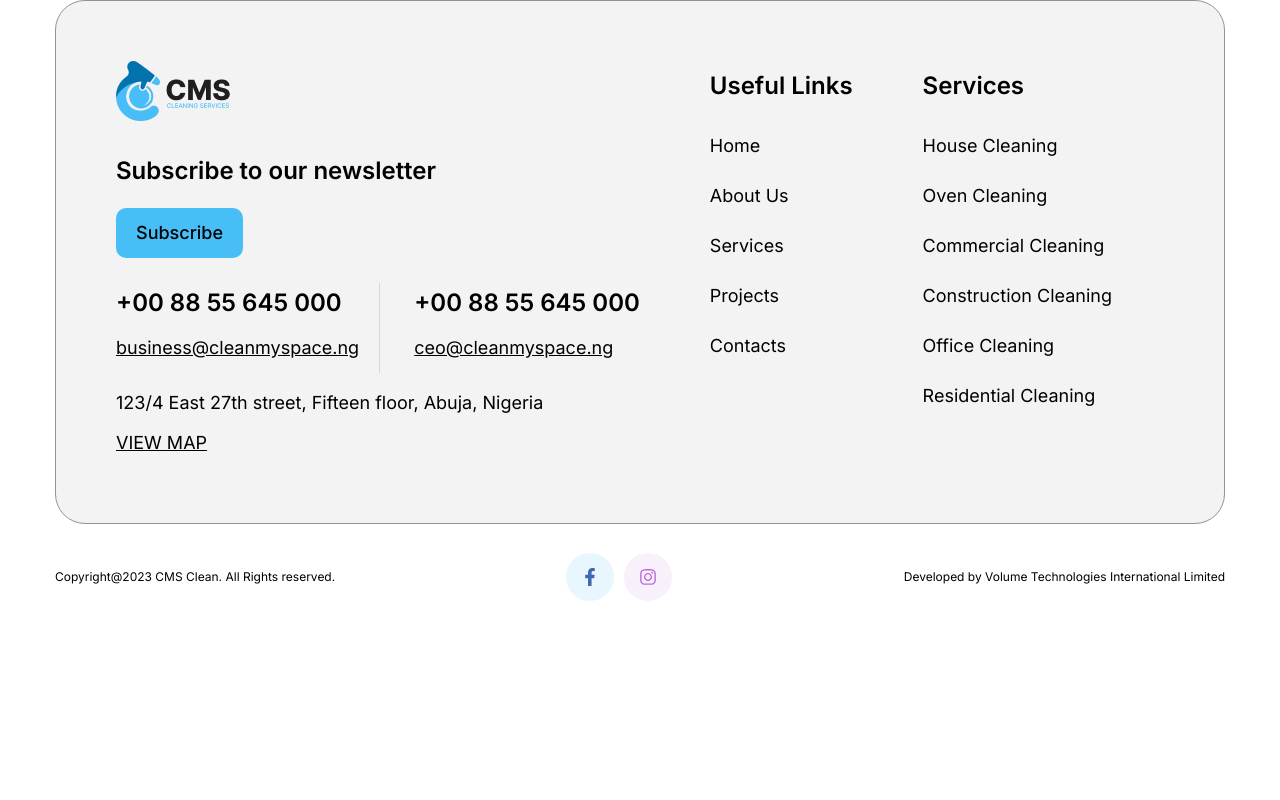
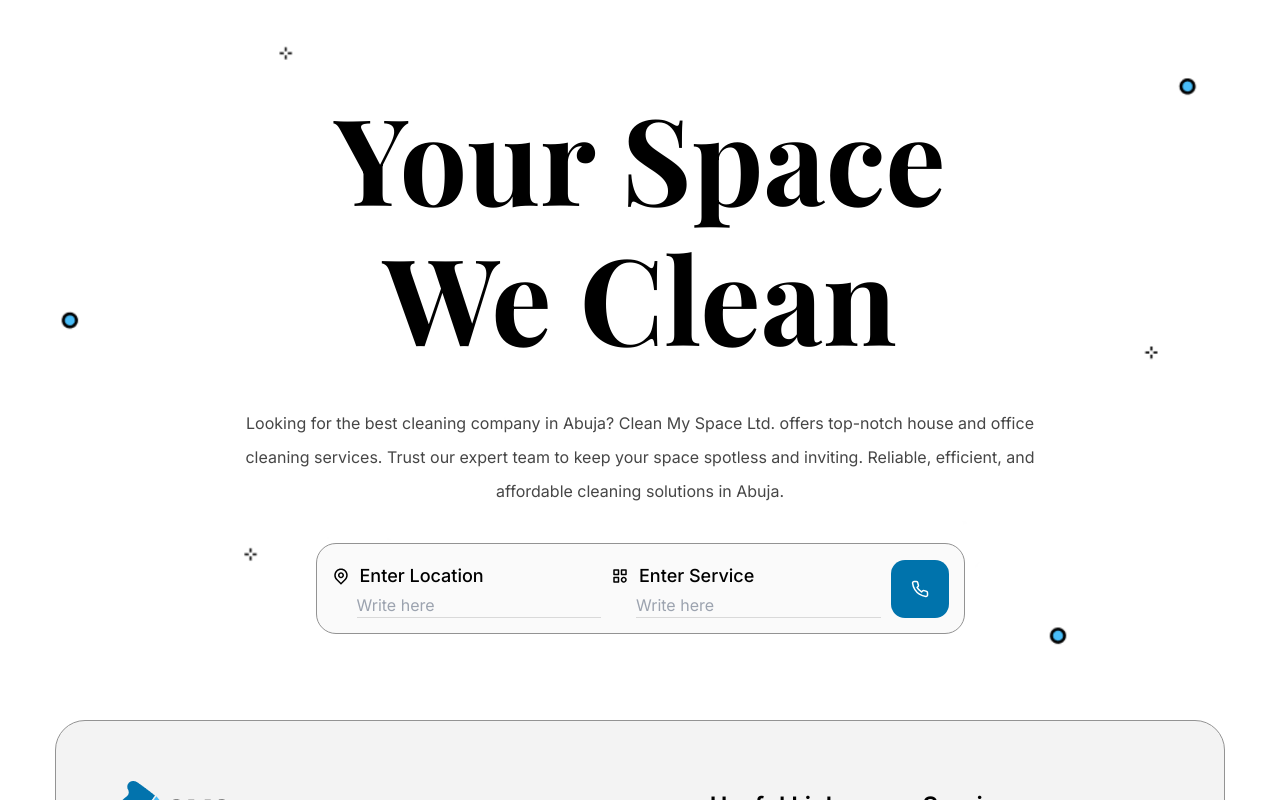
Before and after one commit to sabbir53rahman/Cleaning_services, a React (Vite) app: page / in a window 1280 px wide. Shown: the top 800 px of the page. Built offline with nearby package versions, Linux system fonts and the light colour scheme.

Commit message:
worked on home page banner

```diff
--- a/src/components/Banner/Banner.jsx
+++ b/src/components/Banner/Banner.jsx
@@ -7,7 +7,7 @@
       className="w-full h-[50vh] bg-cover bg-center flex items-center justify-center"
       style={{ backgroundImage: `url(${banner})` }}
     >
-      <h1 className="font-extrabold font-secondary text-[70px] md:text-[90px] lg:text-[120px]  leading-[140px] text-center">
+      <h1 className="main_heading">
         {heading}
       </h1>
     </div>
--- /dev/null
+++ b/src/components/HomeBanner/HomeBanner.jsx
@@ -0,0 +1,67 @@
+import React from "react";
+import homeBanner from "../../assets/HomeBanner.png";
+import { RiMapPinLine } from "react-icons/ri";
+import { BiCategory } from "react-icons/bi";
+import { FiPhone } from "react-icons/fi";
+function HomeBanner() {
+  return (
+    <>
+      <div
+        className="w-full h-[90vh] bg-cover bg-no-repeat bg-center flex items-center justify-center"
+        style={{ backgroundImage: `url(${homeBanner})` }}
+      >
+        <div className="lg:max-w-[999px]">
+          <div>
+            <h1 className="main_heading">
+              Your Space
+              <br /> We Clean
+            </h1>
+            <p className="text-[16px] leading-[34px] text-center paragraph px-[10px] lg:max-w-[849px] pt-[40px]">
+              Looking for the best cleaning company in Abuja? Clean My Space
+              Ltd. offers top-notch house and office cleaning services. Trust
+              our expert team to keep your space spotless and inviting.
+              Reliable, efficient, and affordable cleaning solutions in Abuja.
+            </p>
+          </div>
+          <div className="md:max-w-[649px] mx-[30px] md:mx-auto border border-[#939393] mt-[35px] bg-[#FAFAFA] p-[15px] rounded-[20px] flex lg:justify-between flex-col gap-[20px] md:gap-[10px] items-center md:flex-row">
+            <div className="w-full">
+              <div className="flex gap-[10px] items-center">
+                <RiMapPinLine className="text-[18px]" />
+                <p className="text-[18px] leading-[34px] font-medium">
+                  Enter Location
+                </p>
+              </div>
+              <div className="pl-[25px]">
+                <input
+                  type="text"
+                  placeholder="Write here"
+                  className="w-full bg-[#FAFAFA] border-b border-[#D9D9D9]"
+                />
+              </div>
+            </div>
+            <div className="w-full">
+              <div className="flex gap-[10px] items-center">
+                <BiCategory className="text-[18px]" />
+                <p className="text-[18px] leading-[34px] font-medium">
+                  Enter Service
+                </p>
+              </div>
+              <div className="pl-[25px]">
+                <input
+                  type="text"
+                  placeholder="Write here"
+                  className="w-full bg-[#FAFAFA] border-b border-[#D9D9D9]"
+                />
+              </div>
+            </div>
+            <div className="p-[20px] bg-[#0073AC] text-white inline-flex items-center justify-center rounded-[14px]">
+              <FiPhone className="text-[18px]" />
+            </div>
+          </div>
+        </div>
+      </div>
+    </>
+  );
+}
+
+export default HomeBanner;
--- a/src/index.css
+++ b/src/index.css
@@ -24,4 +24,7 @@
   .paragraph{
     @apply text-[#464646]
   }
+  .main_heading{
+    @apply font-extrabold font-secondary text-[70px] md:text-[90px] lg:text-[120px] leading-[90px] md:leading-[110px] lg:leading-[140px] text-center
+  }
 }
--- a/src/pages/Home/Home.jsx
+++ b/src/pages/Home/Home.jsx
@@ -1,10 +1,11 @@
 import React from 'react'
 import Banner from '../../components/Banner/Banner'
+import HomeBanner from '../../components/HomeBanner/HomeBanner'
 
 function Home() {
   return (
     <>
-
+        <HomeBanner/>
     </>
   )
 }
--- a/src/pages/Projects/Projects.jsx
+++ b/src/pages/Projects/Projects.jsx
@@ -43,6 +43,8 @@
           </div>
         </div>
       </div>
+
+
 
       <div className="my_container flex gap-[50px] pb-[160px]">
         <div className="lg:max-w-[535px] w-full">
```
Also changed, not shown: src/assets/HomeBanner.png (renamed from src/assets/Home_banner.png).
